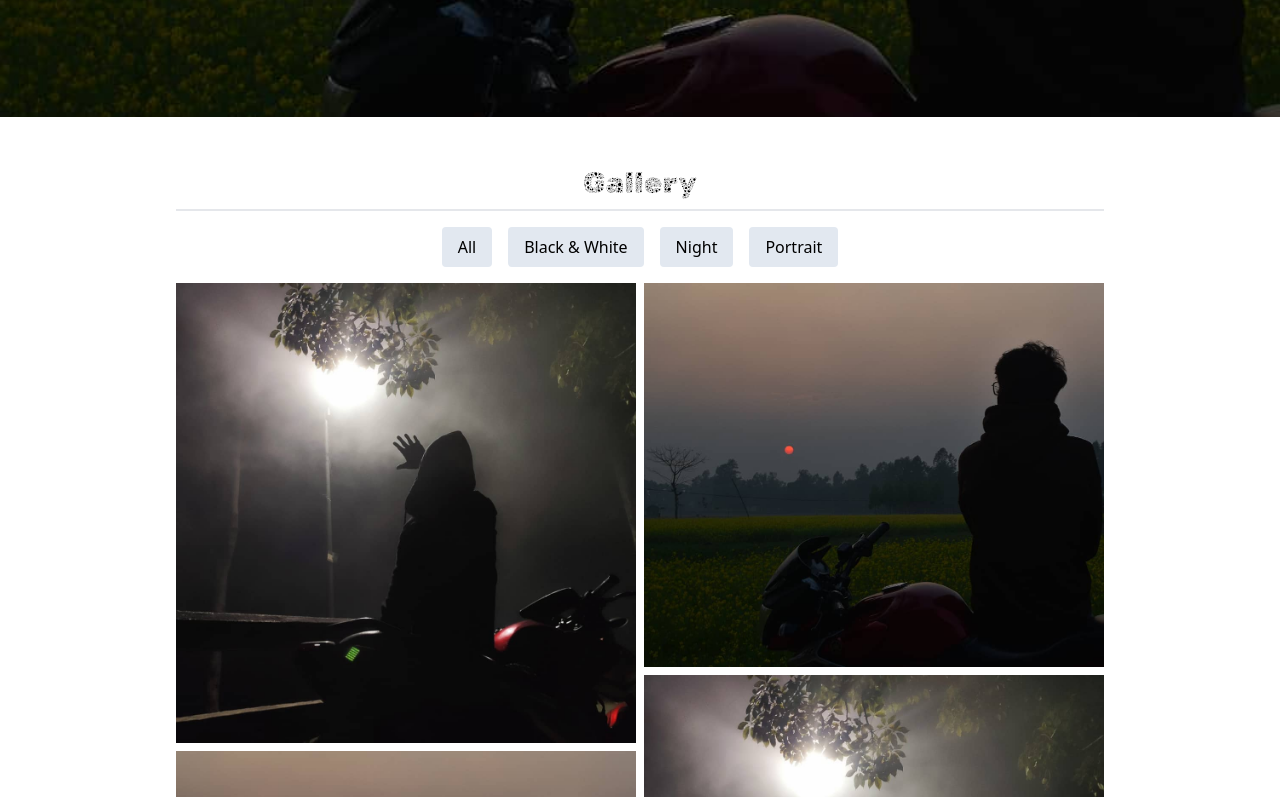
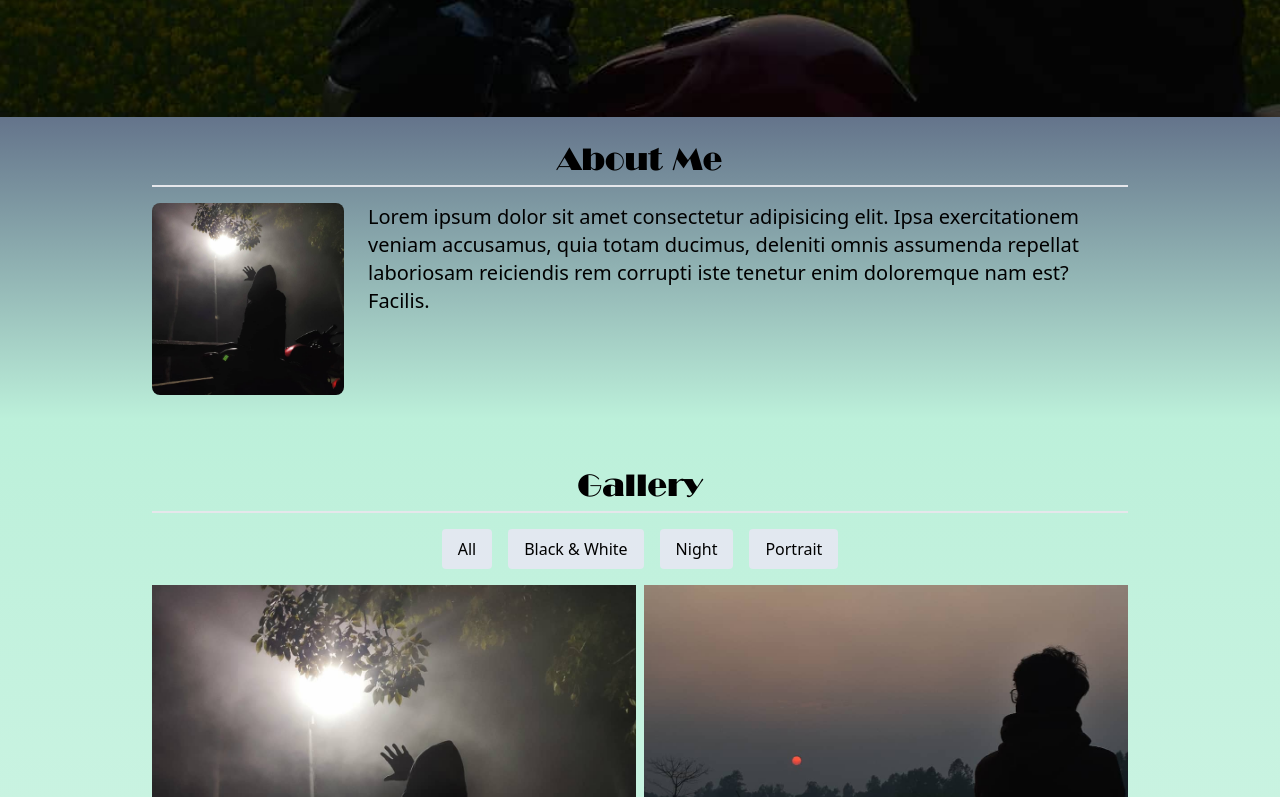
Before and after one commit to khanshifaul/SalfiRishad_Portfolio, a Vue app: page / in a window 1280 px wide. Shown: the part 683-1480 px from the top of the page. Built offline with nearby package versions, Linux system fonts and the light colour scheme.

Commit message:
modified:   src/assets/main.css 	new file:   src/components/HelloWorld/HelloAbout.vue 	modified:   src/components/HelloWorld/HelloContact.vue 	modified:   src/components/HelloWorld/HelloGallery.vue 	modified:   src/views/HelloWorldView/HomeView.vue 	modified:   tailwind.config.js

```diff
--- a/src/assets/main.css
+++ b/src/assets/main.css
@@ -3,6 +3,31 @@
 @tailwind utilities;
 
 @font-face {
+    font-family: "Acme";
+    src: url("/fonts/acme/acme.woff");
+}
+
+@font-face {
+    font-family: "Bacode";
+    src: url("/fonts/bacode/bacode.woff2");
+}
+
+@font-face {
+    font-family: "Broadway-bt";
+    src: url("/fonts/broadway-bt/broadway-bt.woff2");
+}
+
+@font-face {
+    font-family: "Greenhouse-gas";
+    src: url("/fonts/greenhouse-gas/greenhouse-gas.woff2");
+}
+
+@font-face {
+    font-family: "Quick-starter";
+    src: url("/fonts/quick-starter/quick-starter.woff2");
+}
+
+@font-face {
     font-family: "RubikMicrobe";
     src: url("/fonts/RubikMicrobe-Regular.ttf");
 }
--- /dev/null
+++ b/src/components/HelloWorld/HelloAbout.vue
@@ -0,0 +1,16 @@
+<script setup lang="ts"></script>
+<template>
+    <section id="about" class="p-6 bg-gradient-to-b from-slate-500 to-green-200">
+        <div class="container mx-auto">
+            <div class="text-3xl text-center border-b-2 pb-2 font-Broadway-bt mb-4">
+                About Me
+            </div>
+            <div class="grid grid-flow-col-dense gap-6 place-content-center">
+                <img src="@/assets/bg-img/bg-img-2.jpg" alt="" class="h-48 rounded-lg">
+                <div class="text-xl">Lorem ipsum dolor sit amet consectetur adipisicing elit. Ipsa exercitationem veniam accusamus, quia
+                    totam ducimus, deleniti omnis assumenda repellat laboriosam reiciendis rem corrupti iste tenetur
+                    enim doloremque nam est? Facilis.</div>
+            </div>
+        </div>
+    </section>
+</template>
--- a/src/components/HelloWorld/HelloContact.vue
+++ b/src/components/HelloWorld/HelloContact.vue
@@ -1,7 +1,8 @@
 <script setup lang="ts"></script>
 <template>
-    <section id="contact" class="container mx-auto p-6">
-        <div class="text-3xl text-center border-b-2 pb-2 font-RubikMicrobe mb-4">
+    <section id="contact" class="p-6">
+        <div class="container mx-auto">
+            <div class="text-3xl text-center border-b-2 pb-2 font-Broadway-bt mb-4">
                 Let's Work Together
             </div>
             <div class="grid grid-cols-1 gap-4 place-items-center">
@@ -29,7 +30,9 @@
                         class="absolute text-base text-gray-500 dark:text-gray-400 duration-300 transform -translate-y-6 scale-75 top-3 -z-10 origin-[0] peer-focus:left-0 peer-focus:text-blue-600 peer-focus:dark:text-blue-500 peer-placeholder-shown:scale-100 peer-placeholder-shown:translate-y-0 peer-focus:scale-75 peer-focus:-translate-y-6">Your
                         Message</label>
                 </div>
-            <input type="button" value="SEND MESSAGE" class="bg-orange text-white px-6 py-2 rounded-full font-semibold baseline" />
+                <input type="button" value="SEND MESSAGE"
+                    class="bg-orange text-white px-6 py-2 rounded-full font-semibold baseline" />
+            </div>
         </div>
     </section>
 </template>
--- a/src/components/HelloWorld/HelloGallery.vue
+++ b/src/components/HelloWorld/HelloGallery.vue
@@ -1,7 +1,8 @@
 <script setup lang="ts"></script>
 <template>
-    <section id="gallery" class="container mx-auto p-6">
-        <div class="text-3xl py-2 my-4 text-center justify-center border-b-2 font-RubikMicrobe">Gallery</div>
+    <section id="gallery" class="p-6 bg-gradient-to-b from-green-200 to-white">
+        <div class="container mx-auto">
+            <div class="text-3xl py-2 my-4 text-center justify-center border-b-2 font-Broadway-bt">Gallery</div>
             <div class="flex space-x-4 items-center justify-center">
                 <div class="bg-slate-200 px-4 py-2 rounded active:text-sky-300">All</div>
                 <div class="bg-slate-200 px-4 py-2 rounded active:text-sky-300">Black & White</div>
@@ -22,5 +23,6 @@
                     <img src="@/assets/bg-img/bg-img-2.jpg" alt="">
                 </div>
             </div>
+        </div>
     </section>
 </template>
--- a/src/views/HelloWorldView/HomeView.vue
+++ b/src/views/HelloWorldView/HomeView.vue
@@ -2,11 +2,13 @@
 import HelloWorld from '@/components/HelloWorld/HelloWorld.vue'
 import HelloContactVue from '@/components/HelloWorld/HelloContact.vue'
 import HelloGalleryVue from '@/components/HelloWorld/HelloGallery.vue'
+import HelloAboutVue from '@/components/HelloWorld/HelloAbout.vue';
 </script>
 
 <template>
   <main>
     <HelloWorld />
+    <HelloAboutVue />
     <HelloGalleryVue />
     <HelloContactVue />
   </main>
--- a/tailwind.config.js
+++ b/tailwind.config.js
@@ -14,7 +14,12 @@ module.exports = {
       xl: '1440px',
     },
     fontFamily: {
-      'RubikMicrobe': ['RubikMicrobe']
+      'Acme': ['Acme'],
+      'Bacode': ['Bacode'],
+      'Broadway-bt': ['Broadway-bt'],
+      'Greenhouse-gas': ['Greenhouse-gas'],
+      'Quick-starter': ['Quick-starter'],
+      'RubikMicrobe': ['RubikMicrobe'],
     },
     extend: {
     },
```
Lines whose indentation alone changed are shown as unchanged.
